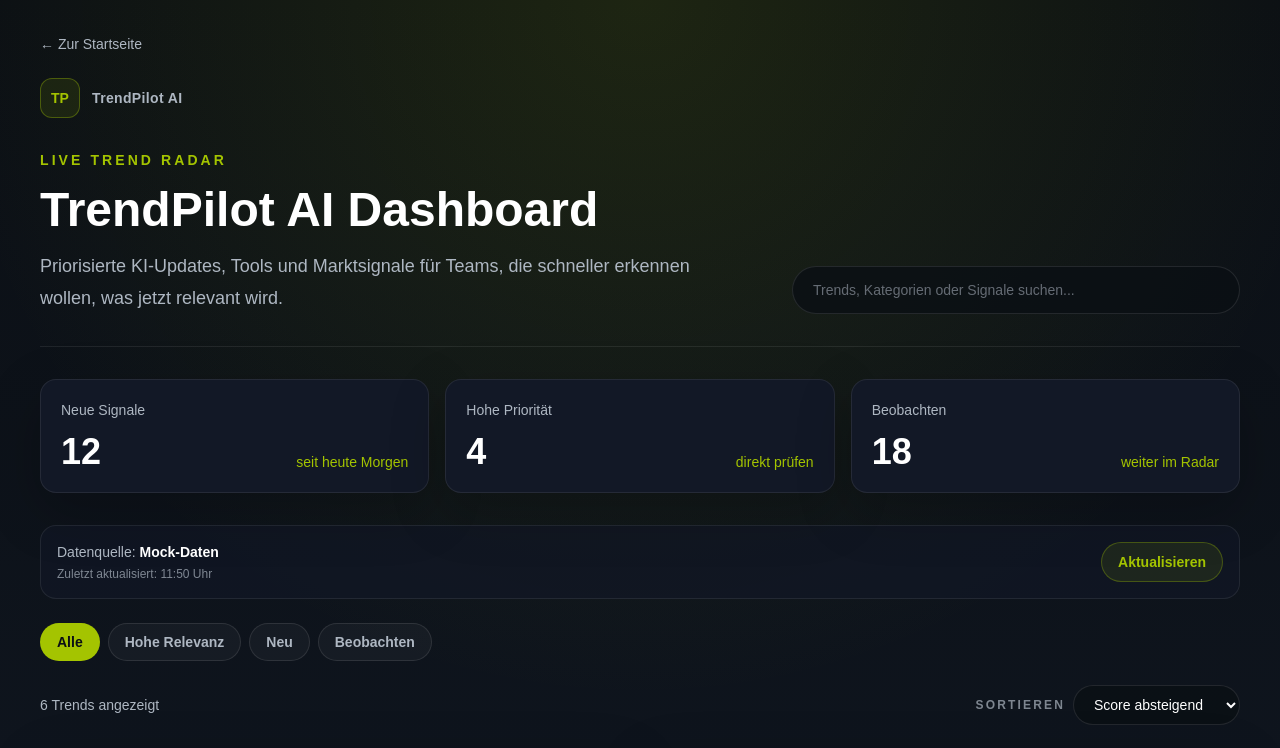
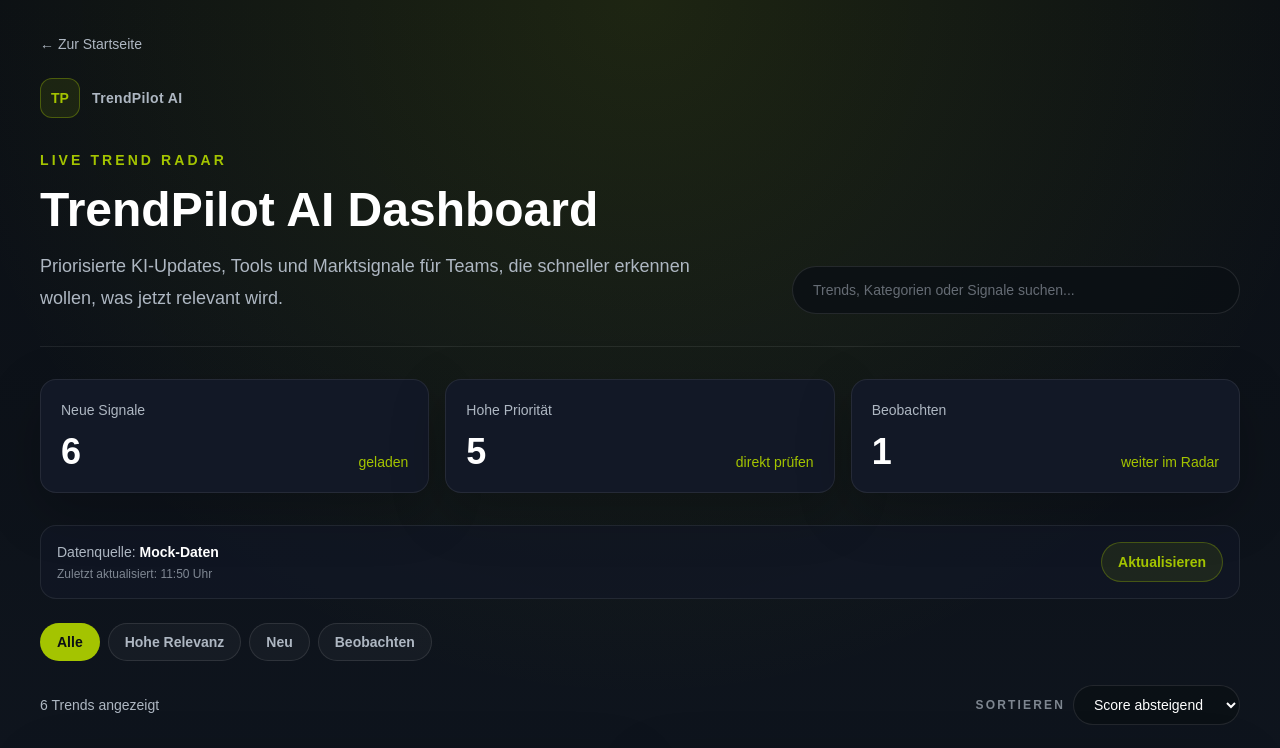
Before and after one commit to nicob1604/trendpilot-ai, a Next.js app: page /dashboard in a window 1280 px wide. Shown: the top 748 px of the page. Built offline with nearby package versions, Linux system fonts and the light colour scheme.

Commit message:
Calculate dashboard stats from live trends

```diff
--- a/app/dashboard/page.tsx
+++ b/app/dashboard/page.tsx
@@ -3,12 +3,6 @@
 import { useCallback, useEffect, useMemo, useState } from "react";
 
 import type { Trend } from "./data";
-
-const stats = [
-  { label: "Neue Signale", value: "12", detail: "seit heute Morgen" },
-  { label: "Hohe Priorität", value: "4", detail: "direkt prüfen" },
-  { label: "Beobachten", value: "18", detail: "weiter im Radar" },
-];
 
 const filters = ["Alle", "Hohe Relevanz", "Neu", "Beobachten"];
 
@@ -58,6 +52,33 @@ export default function DashboardPage() {
   const [activeFilter, setActiveFilter] = useState("Alle");
   const [sortOrder, setSortOrder] = useState("score-desc");
   const [selectedTrend, setSelectedTrend] = useState<Trend | null>(null);
+
+  const stats = useMemo(() => {
+    const highPriorityCount = trends.filter(
+      (trend) => trend.status.trim() === "Hohe Relevanz" || trend.score >= 80,
+    ).length;
+    const watchCount = trends.filter(
+      (trend) => trend.status.trim() === "Beobachten" || trend.score < 80,
+    ).length;
+
+    return [
+      {
+        label: "Neue Signale",
+        value: String(trends.length),
+        detail: "geladen",
+      },
+      {
+        label: "Hohe Priorität",
+        value: String(highPriorityCount),
+        detail: "direkt prüfen",
+      },
+      {
+        label: "Beobachten",
+        value: String(watchCount),
+        detail: "weiter im Radar",
+      },
+    ];
+  }, [trends]);
 
   const loadTrends = useCallback(async () => {
     try {
```
